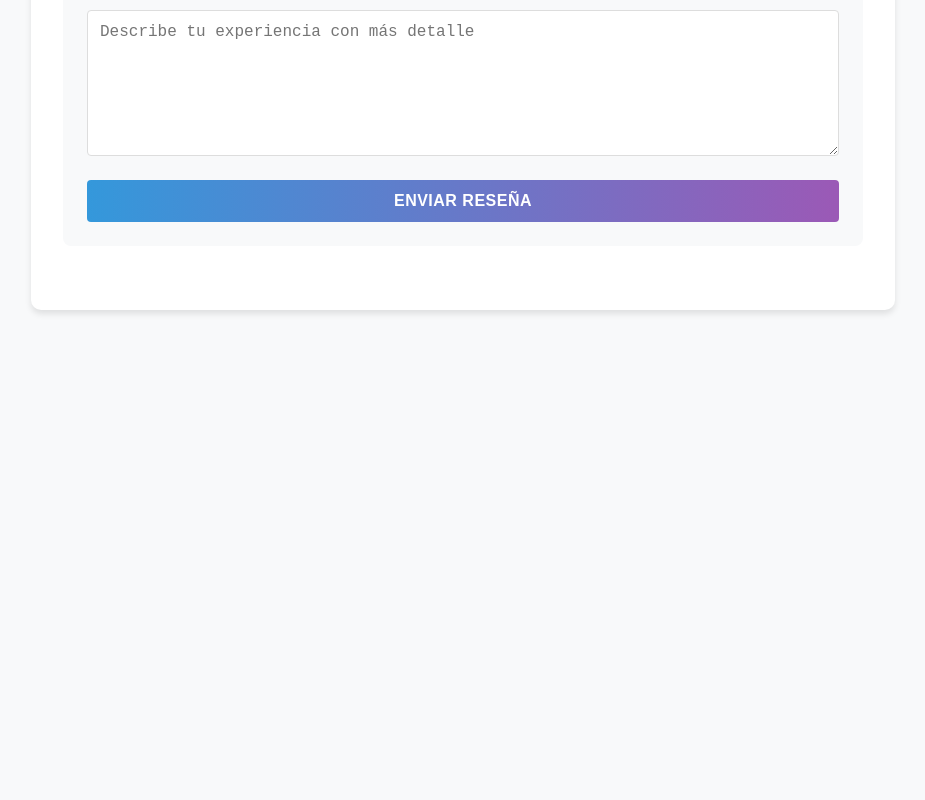
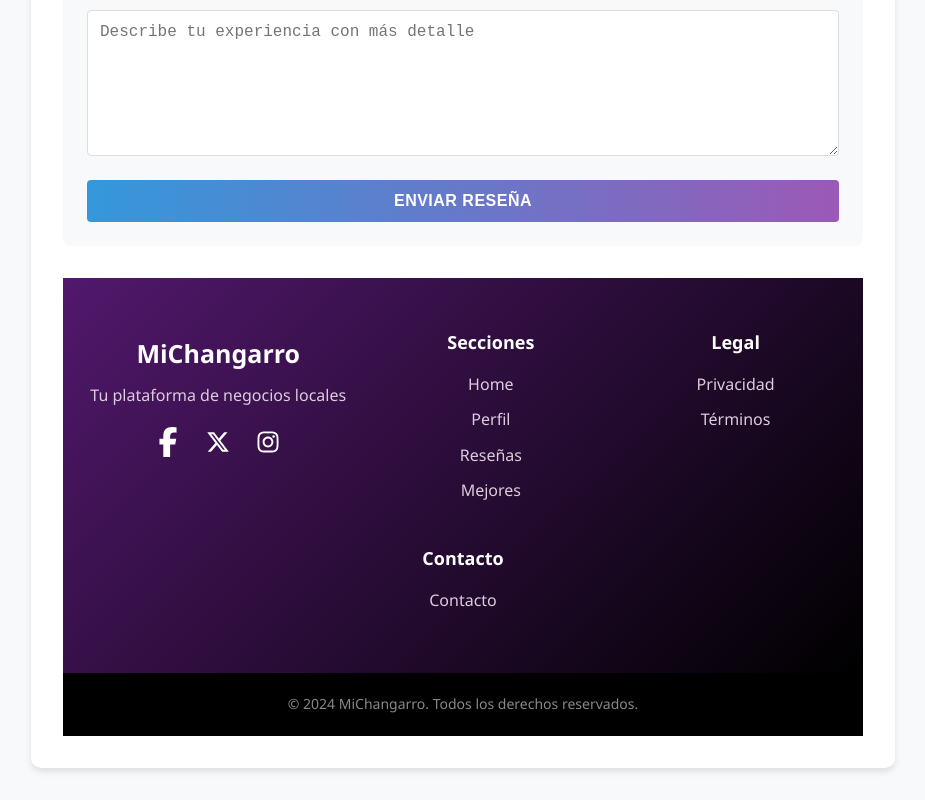
Before and after one commit to lilbovio/mychangarro, a React (Vite) app in the folder frontend/: page /review in a window 1280 px wide. Shown: the part 528-1328 px from the top of the page, without its empty margins (177-1102 px from the left). Before the commit the page ends 870 px from the top, so only its background shows below. Built offline with nearby package versions, Linux system fonts and the light colour scheme.

Commit message:
Footer Modificado 12/11/25

```diff
--- a/frontend/src/components/Footer.jsx
+++ b/frontend/src/components/Footer.jsx
@@ -1,5 +1,62 @@
+import { Link } from 'react-router-dom';
+import styles from "../pages/Footer.module.css";
+
+/*  AQUI IMPORTE LOS LOGOS GG */
+import facebookLogo from '../assets/facebook-logo.svg';
+import instagramLogo from '../assets/instagram-logo.svg';
+import xLogo from '../assets/x-logo.svg';
+
 function Footer() {
-    return <footer className="footer">{/* Aquí puedes poner tu propio contenido */}</footer>;
-  }
+  return (
+    <footer className={styles.footer}>
+      <div className={styles.footerContent}>
+        <div className={styles.footerSection}>
+          <h3>MiChangarro</h3>
+          <p>Tu plataforma de negocios locales</p>
+          <div className={styles.socialLinks}>
+            <a href="https://facebook.com" target="_blank" rel="noopener noreferrer">
+            <img src={facebookLogo} alt="Facebook" />
+            </a>
+            <a href="https://twitter.com" target="_blank" rel="noopener noreferrer">
+              <img src={xLogo} alt="X" />
+            </a>
+            <a href="https://instagram.com" target="_blank" rel="noopener noreferrer">
+              <img src={instagramLogo} alt="Instagram" />
+            </a>
+          </div>
+        </div>
 
-  export default Footer;
+        <div className={styles.footerSection}>
+          <h4>Secciones</h4>
+          <ul>
+            <li><Link to="/home">Home</Link></li>
+            <li><Link to="/profile">Perfil</Link></li>
+            <li><Link to="/review">Reseñas</Link></li>
+            <li><Link to="/best">Mejores</Link></li>
+          </ul>
+        </div>
+
+        <div className={styles.footerSection}>
+          <h4>Legal</h4>
+          <ul>
+            <li><Link to="/privacy">Privacidad</Link></li>
+            <li><Link to="/terms">Términos</Link></li>
+          </ul>
+        </div>
+
+        <div className={styles.footerSection}>
+          <h4>Contacto</h4>
+          <ul>
+            <li><Link to="/contact">Contacto</Link></li>
+          </ul>
+        </div>
+      </div>
+
+      <div className={styles.footerBottom}>
+        <p>&copy; 2024 MiChangarro. Todos los derechos reservados.</p>
+      </div>
+    </footer>
+  );
+}
+
+export default Footer;
```
Also changed, not shown: 1 other file (tests, documents, lock files or other folders).
